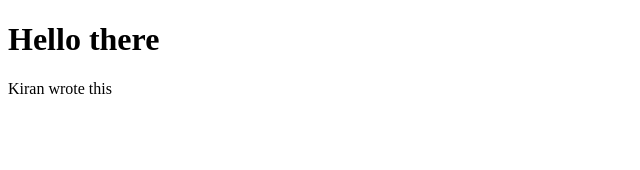
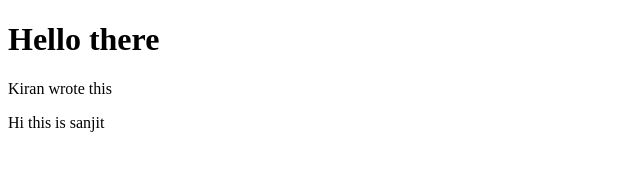
Before and after one commit to ukiras123/nov-16-collab, a plain HTML site: page index.html in a window 1280 px wide. Shown: the whole page, without its empty margins (0-640 px from the left). Drawn offline with Linux system fonts and the light colour scheme.

Commit message:
added by sanjit

```diff
--- a/index.html
+++ b/index.html
@@ -11,6 +11,7 @@
 <body>
   <h1>Hello there</h1>
   <p>Kiran wrote this</p>
+  <p>Hi this is sanjit</p>
 </body>
 
 </html>
```
